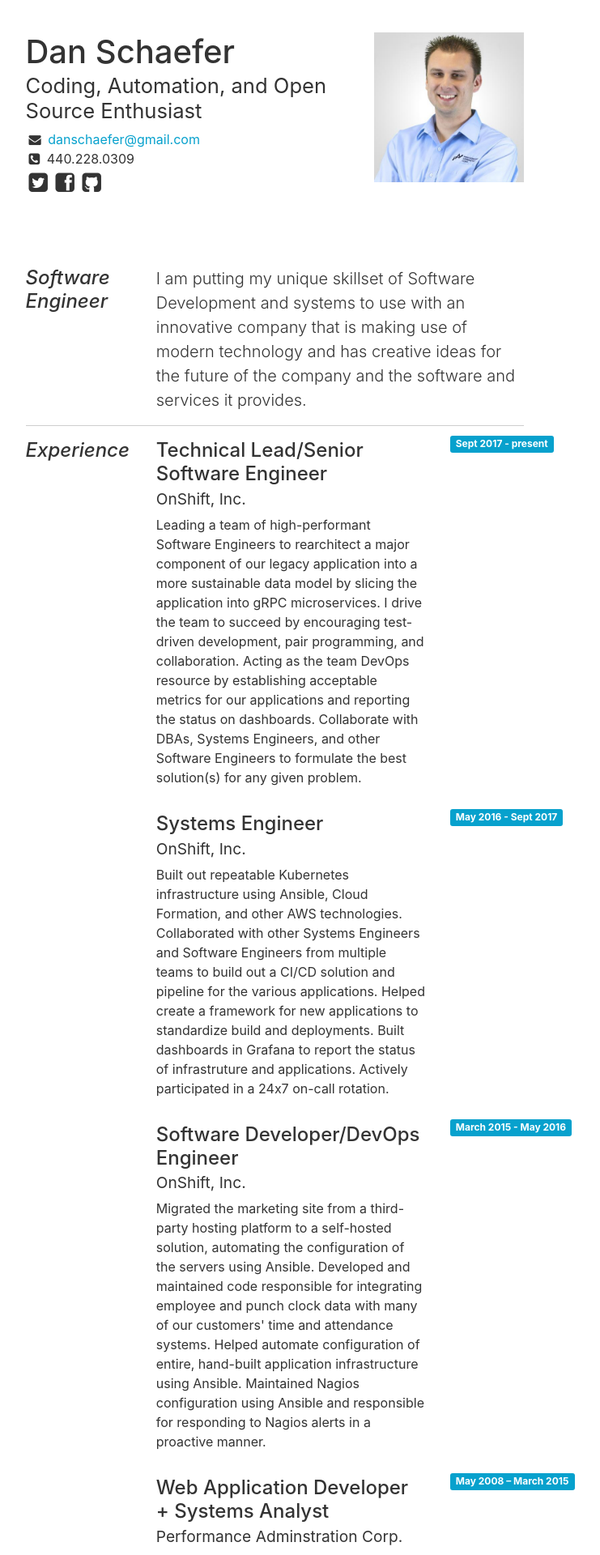
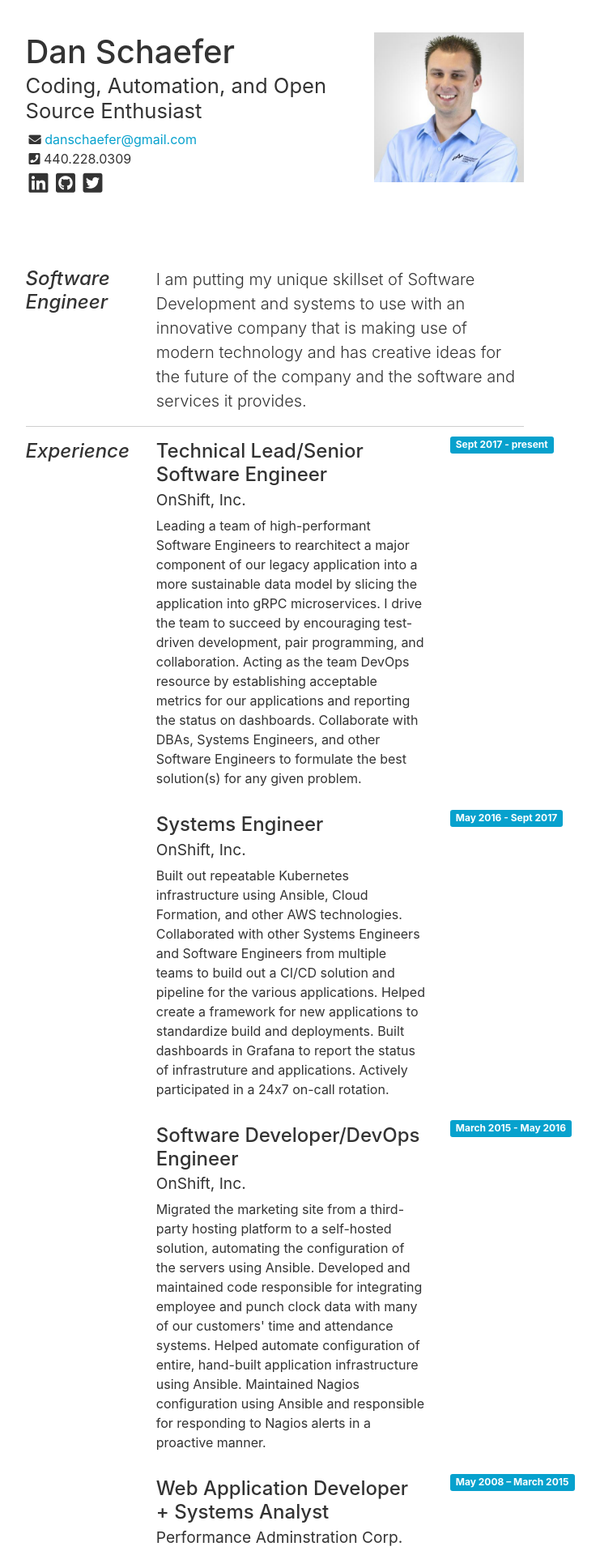
Before and after one commit to lieutdan13/lieutdan13, a Jekyll site: the page built from index.html, in a window 1280 px wide. Shown: the top 1920 px of the page at 81% size, without its empty margins (301-1042 px from the left). Built offline with Jekyll 4.4.1, drawn with Linux system fonts in a browser that asks for light colours.

Commit message:
use font awesome and replace facebook with linkedin

```diff
--- a/_layouts/default.html
+++ b/_layouts/default.html
@@ -14,6 +14,7 @@ layout: none
         {% endif %}
         <link rel="stylesheet" id="site-style-css" href="./css/style.css?ver=0.0.1" type="text/css" media="all">
         <link rel="stylesheet" href="https://stackpath.bootstrapcdn.com/bootstrap/4.3.1/css/bootstrap.min.css" integrity="sha384-ggOyR0iXCbMQv3Xipma34MD+dH/1fQ784/j6cY/iJTQUOhcWr7x9JvoRxT2MZw1T" crossorigin="anonymous">
+        <link rel="stylesheet" href="https://use.fontawesome.com/releases/v5.7.2/css/all.css" integrity="sha384-fnmOCqbTlWIlj8LyTjo7mOUStjsKC4pOpQbqyi7RrhN7udi9RwhKkMHpvLbHG9Sr" crossorigin="anonymous">
         <!-- end css -->
 
 
--- a/index.html
+++ b/index.html
@@ -13,14 +13,14 @@ extra_includes:
 						<div class="resume-bio col-md-8">
 							<h1 class="zmt resume-bio-title">{{ site.name }}</h1>
 							<h2 class="zmt resume-bio-tag"><small>{{ site.description }}</small></h2>
-							<ul class="resume-bio-meta m-0 ml-1">
-								<li><a href="mailto:{{ site.social_media.email }}" class="resume-bio-email"><i class="resumecon resumecon-envelope"></i> {{ site.social_media.email }}</a></li>
-								<li><i class="resumecon resumecon-phone-square"></i> {{ site.social_media.phone }}</li>
+							<ul class="m-0 ml-1">
+								<li><a href="mailto:{{ site.social_media.email }}" class="resume-bio-email"><i class="fas fa-envelope"></i> {{ site.social_media.email }}</a></li>
+								<li><i class="fas fa-phone-square"></i> {{ site.social_media.phone }}</li>
 							</ul>
 							<ul class="resume-bio-social pt-1 ml-1 mb-2 d-print-none">
-								<li><a href="http://twitter.com/{{ site.social_media.twitter }}" target="_blank"><i class="resumecon resumecon-twitter-square"></i></a></li>
-								<li><a href="http://facebook.com/{{ site.social_media.facebook }}" target="_blank"><i class="resumecon resumecon-facebook-square"></i></a></li>
-								<li><a href="http://github.com/{{ site.social_media.github }}" target="_blank"><i class="resumecon resumecon-github-square"></i></a></li>
+								<li><a href="https://linkedin.com/in/{{ site.social_media.linkedin }}" target="_blank"><i class="fab fa-linkedin"></i></a></li>
+								<li><a href="https://github.com/{{ site.social_media.github }}" target="_blank"><i class="fab fa-github-square"></i></a></li>
+								<li><a href="https://twitter.com/{{ site.social_media.twitter }}" target="_blank"><i class="fab fa-twitter-square"></i></a></li>
 							</ul>
 						</div>
 						<div class="col-md-4 offset-md-0 offset-sm-4 d-print-none">
```
